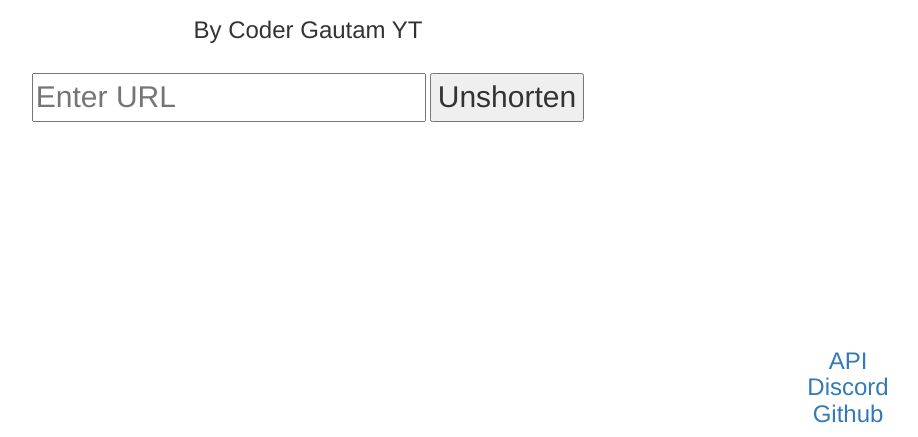
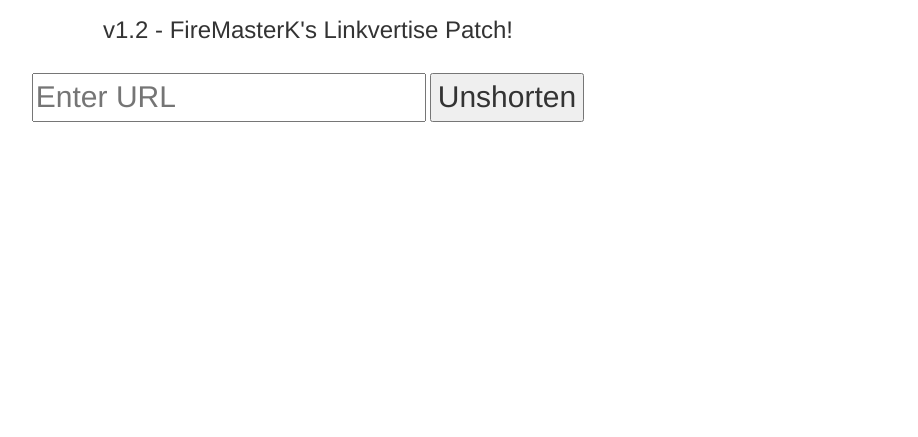
Before and after one commit to igpucs/linkunshortener, a website: page website/index.html in a window 1280 px wide. Shown: the part 363-800 px from the top of the page, without its empty margins (332-1250 px from the left). Drawn offline with nearby package versions, Linux system fonts and the light colour scheme.

Commit message:
html fix

```diff
--- a/website/index.html
+++ b/website/index.html
@@ -34,20 +34,14 @@
 <body>
 <center>
       <div class="container">
-<h1>Link-Unshortener</h1><h3>By Coder Gautam YT</h3><br>
+<h1>Link-Unshortener</h1><h3>v1.2 - FireMasterK's Linkvertise Patch!</h3><br>
 <input type="text" placeholder="Enter URL" id="url">
 <button id="button">Unshorten</button>
 <h1 id="h"></h1>
 <a href="#" id="ad"></a>
 </div>
 <div class="fixed">
-<h3>
-    <a href="api.html">API</a>
-    <br>
-    <a href="https://discord.gg/2scjJ4x">Discord</a>
-    <br>
-    <a href="https://github.com/codergautam/linkunshortener">Github</a>
-</h4>
+
 </div>
 </center>
 <script>
```
